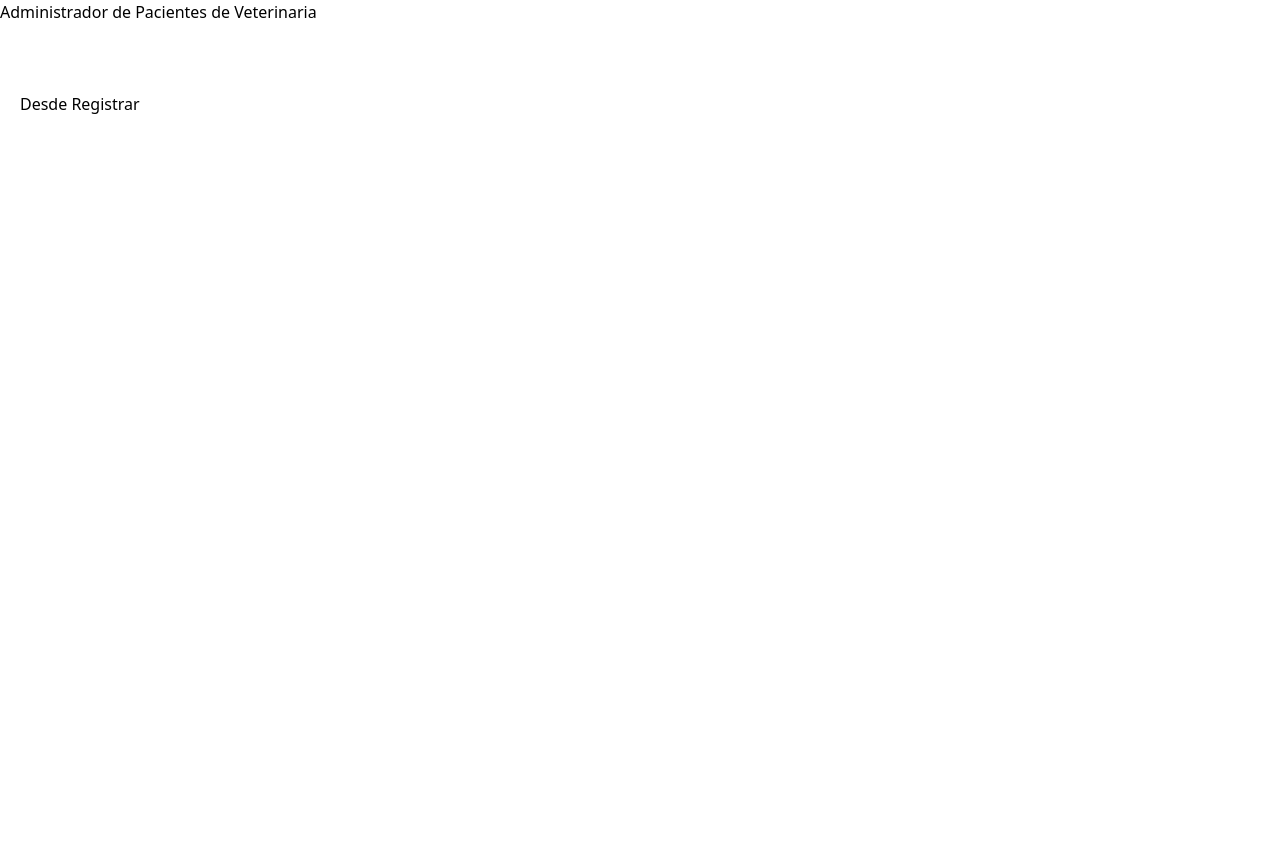
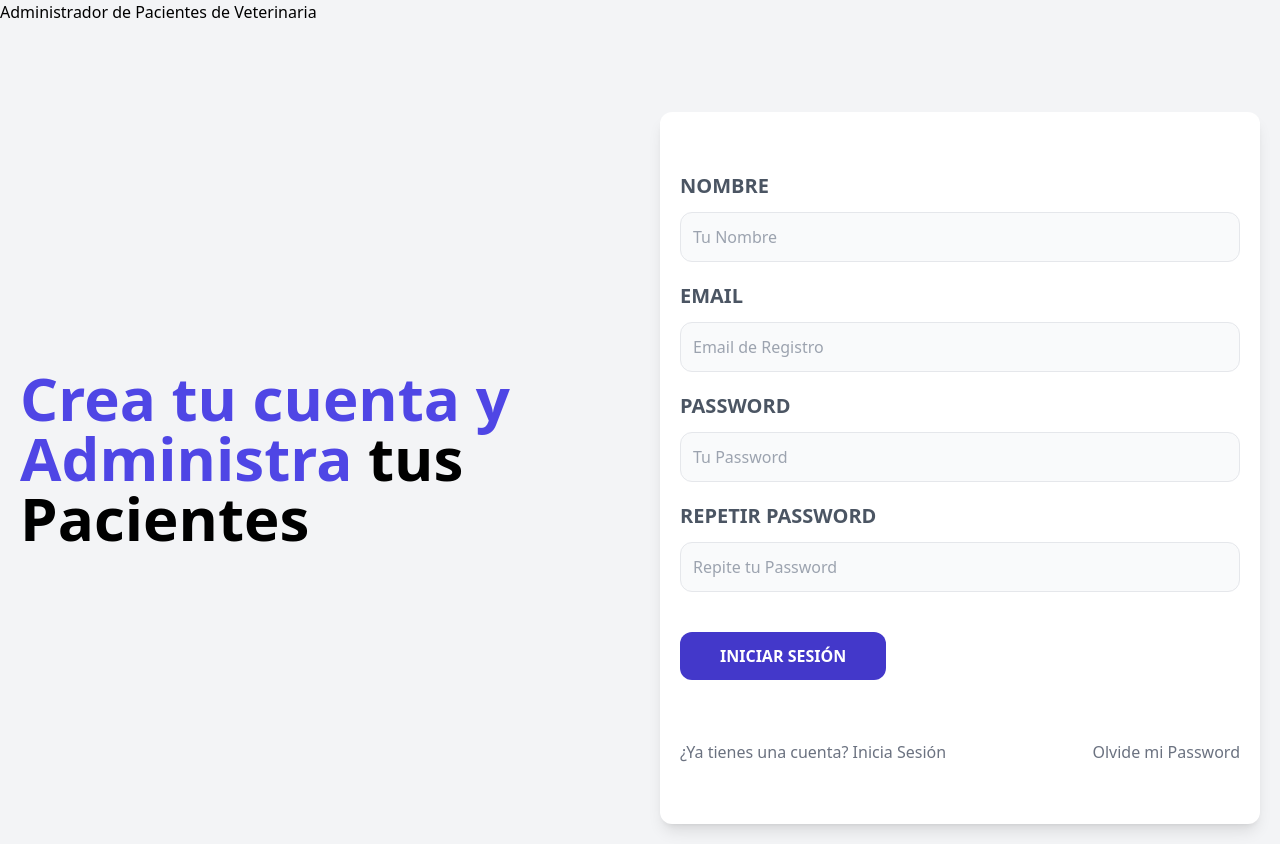
Before and after one commit to Tomas-Garnero/APV-MERN-FullStack-PROYECT, a React (Vite) app in the folder Frontend/: page /registrar in a window 1280 px wide. Before the commit the page ends 800 px from the top, so only its background shows below. Built offline with nearby package versions, Linux system fonts and the light colour scheme.

Commit message:
Creating the User Registration page

```diff
--- a/Frontend/index.html
+++ b/Frontend/index.html
@@ -6,7 +6,7 @@
     <meta name="viewport" content="width=device-width, initial-scale=1.0" />
     <title>APV - Administrador de Pacientes de Veterinaria</title>
   </head>
-  <body>
+  <body class="bg-gray-100 min-h-screen">
     <div id="root"></div>
     <script type="module" src="/src/main.jsx"></script>
   </body>
--- a/Frontend/src/paginas/Login.jsx
+++ b/Frontend/src/paginas/Login.jsx
@@ -9,7 +9,7 @@
                     <span className="text-black"> Pacientes</span>
                 </h1>
             </div>
-            <div>
+            <div className="mt-20 md:mt-5 shadow-lg px-5 py-10 rounded-xl bg-white">
                 <form>
                     <div className="my-5">
                         <label className="uppercase text-gray-600 block text-xl font-bold">
--- a/Frontend/src/paginas/Registrar.jsx
+++ b/Frontend/src/paginas/Registrar.jsx
@@ -1,9 +1,77 @@
-
+import { Link } from "react-router-dom";
 
 const Registrar = () => {
     return (
         <>
-            <h1>Desde Registrar</h1>
+            <div>
+                <h1 className="text-indigo-600 font-black text-6xl">
+                    Crea tu cuenta y Administra
+                    <span className="text-black"> tus Pacientes</span>
+                </h1>
+            </div>
+            <div className="mt-20 md:mt-5 shadow-lg px-5 py-10 rounded-xl bg-white">
+                <form>
+                    <div className="my-5">
+                        <label className="uppercase text-gray-600 block text-xl font-bold">
+                            Nombre
+                        </label>
+                        <input
+                            type="text"
+                            placeholder="Tu Nombre"
+                            className="border w-full p-3 mt-3 bg-gray-50 rounded-xl"
+                        />
+                    </div>
+                    <div className="my-5">
+                        <label className="uppercase text-gray-600 block text-xl font-bold">
+                            Email
+                        </label>
+                        <input
+                            type="email"
+                            placeholder="Email de Registro"
+                            className="border w-full p-3 mt-3 bg-gray-50 rounded-xl"
+                        />
+                    </div>
+                    <div className="my-5">
+                        <label className="uppercase text-gray-600 block text-xl font-bold">
+                            Password
+                        </label>
+                        <input
+                            type="password"
+                            placeholder="Tu Password"
+                            className="border w-full p-3 mt-3 bg-gray-50 rounded-xl"
+                        />
+                    </div>
+                    <div className="my-5">
+                        <label className="uppercase text-gray-600 block text-xl font-bold">
+                            Repetir Password
+                        </label>
+                        <input
+                            type="password"
+                            placeholder="Repite tu Password"
+                            className="border w-full p-3 mt-3 bg-gray-50 rounded-xl"
+                        />
+                    </div>
+                    <input
+                        type="submit"
+                        value="Iniciar Sesión"
+                        className="bg-indigo-700 w-full py-3 px-10 rounded-xl text-white uppercase font-bold mt-5 hover:cursor-pointer hover:bg-indigo-800 md:w-auto"
+                    />
+                </form>
+                <nav className="mt-10 lg:flex lg:justify-between">
+                    <Link
+                        to="/"
+                        className="block text-center my-5 text-gray-500"
+                    >
+                        ¿Ya tienes una cuenta? Inicia Sesión
+                    </Link>
+                    <Link
+                        to="/olvide-password"
+                        className="block text-center my-5 text-gray-500"
+                    >
+                        Olvide mi Password
+                    </Link>
+                </nav>
+            </div>
         </>
     )
 }
```
